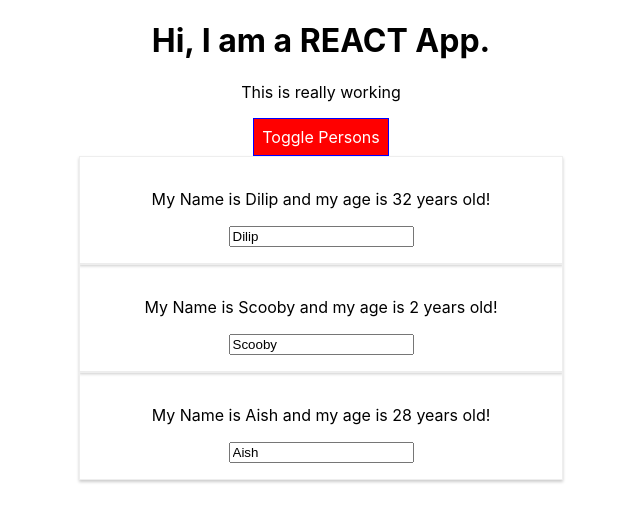
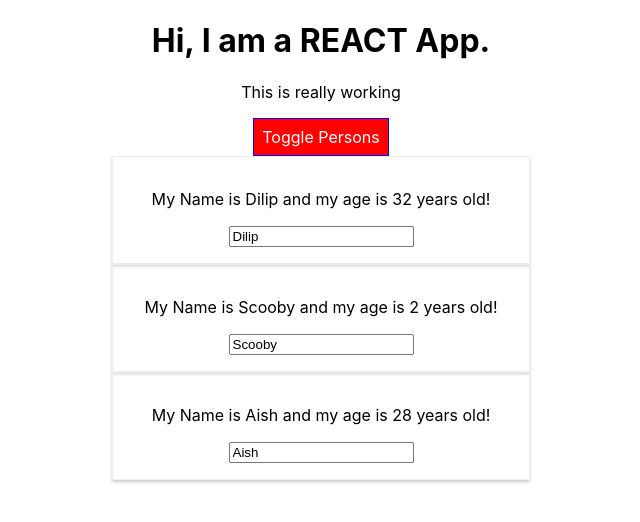
Before and after one commit to code-with-dilip/reactJs, a React (Create React App) app in the folder first-react-app/: page / in a window 1280 px wide. Both pictures are taken after a click on the button "Toggle Persons". Shown: the top 522 px of the page, without its empty margins (319-959 px from the left). Built offline with nearby package versions, Linux system fonts and the light colour scheme.

Commit message:
updated the readme

```diff
--- a/first-react-app/src/App.js
+++ b/first-react-app/src/App.js
@@ -2,7 +2,7 @@
 import './App.css';
 import Person from './Person/Person'
 import PersonClass from './Person/PersonClass'
-import Radium, {StyleRoot} from 'radium'
+//import Radium, {StyleRoot} from 'radium'
 
 class App extends Component {
   state = {
@@ -107,7 +107,7 @@
     }
 
     return (
-      <StyleRoot>
+     // <StyleRoot>
       <div className="App">
         <h1>Hi, I am a REACT App.</h1>
         <p className={classes.join(' ')}> This is really working</p>
@@ -116,7 +116,7 @@
           onClick={this.togglePersonHandler}>Toggle Persons</button>
         {persons}
       </div>
-      </StyleRoot>
+      //</StyleRoot>
     );
     // return React.createElement('div', {className: 'App'}, React.createElement('h1', null, 'Hi, I am a REACT App' ));
   }
@@ -131,4 +131,5 @@
 //   return React.createElement('div', {className: 'App'}, React.createElement('h1', null, 'Hi, I am a REACT App' ));
 // }
 
-export default Radium(App); // higher order component.
+//export default Radium(App); // higher order component.
+export default App;
--- a/first-react-app/src/Person/Person.js
+++ b/first-react-app/src/Person/Person.js
@@ -1,16 +1,17 @@
 import React from 'react';
 import './Person.css'
-import Radium from 'radium'
+//import Radium from 'radium'
 
 const person = (props) => {
 
-    const style = {
-        '@media(min-width:500px)':{
-            width: '450px'
-        }
-    }
+    // const style = {
+    //     '@media(min-width:500px)':{
+    //         width: '450px'
+    //     }
+    // }
     return (
-        <div className="Person" style={style}>
+        //<div className="Person" style={style}>
+        <div className="Person">
             <p onClick={props.click}> My Name is {props.name} and my age is {props.age} years old!</p>
             <p>{props.children}</p>
             <input type="text" onChange={props.changed} value={props.name}></input>
@@ -18,4 +19,5 @@
     );
 }
 
-export default Radium(person);
+//export default Radium(person);
+export default person;
```
Also changed, not shown: 1 other file (tests, documents, lock files or other folders).
